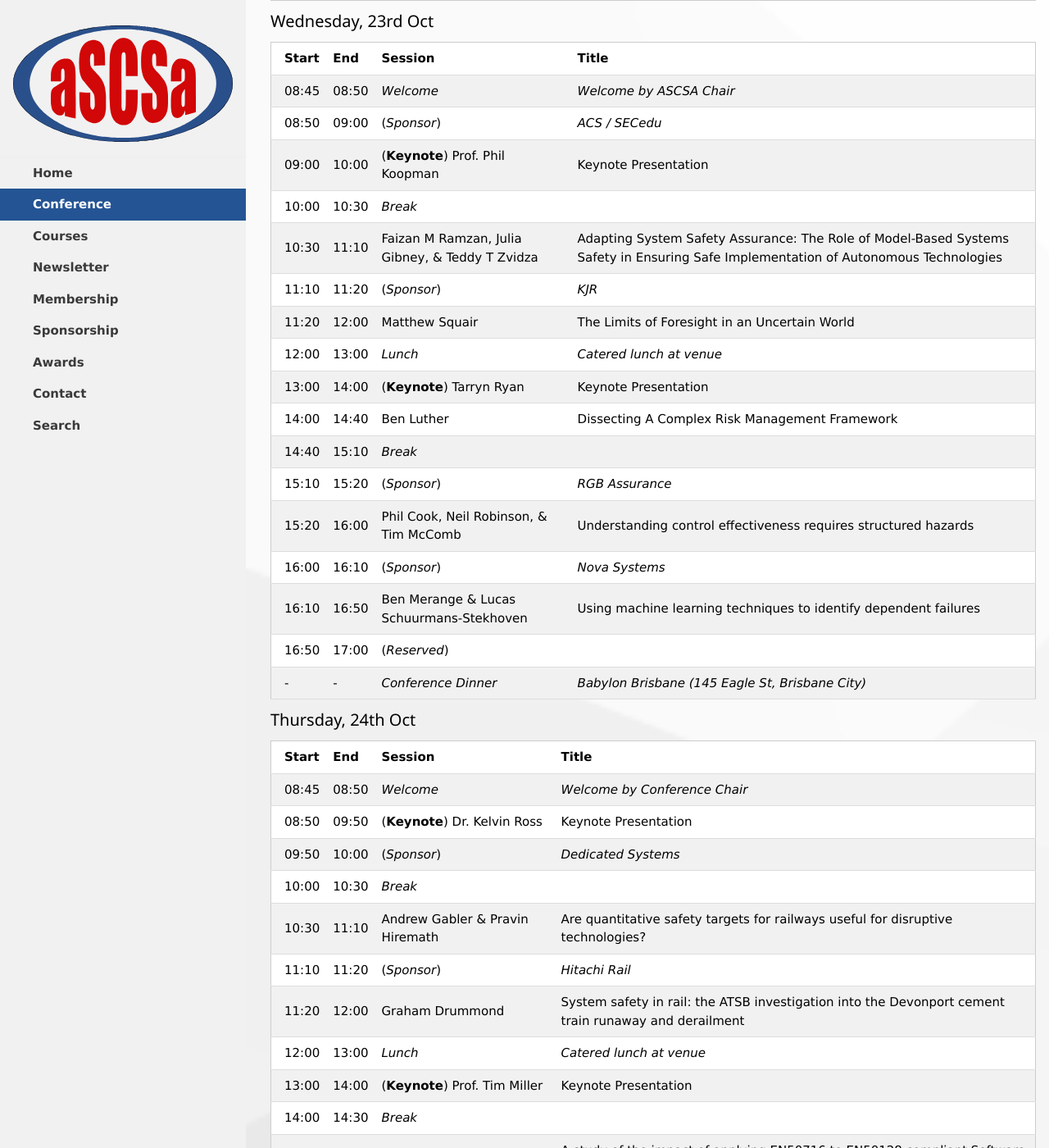
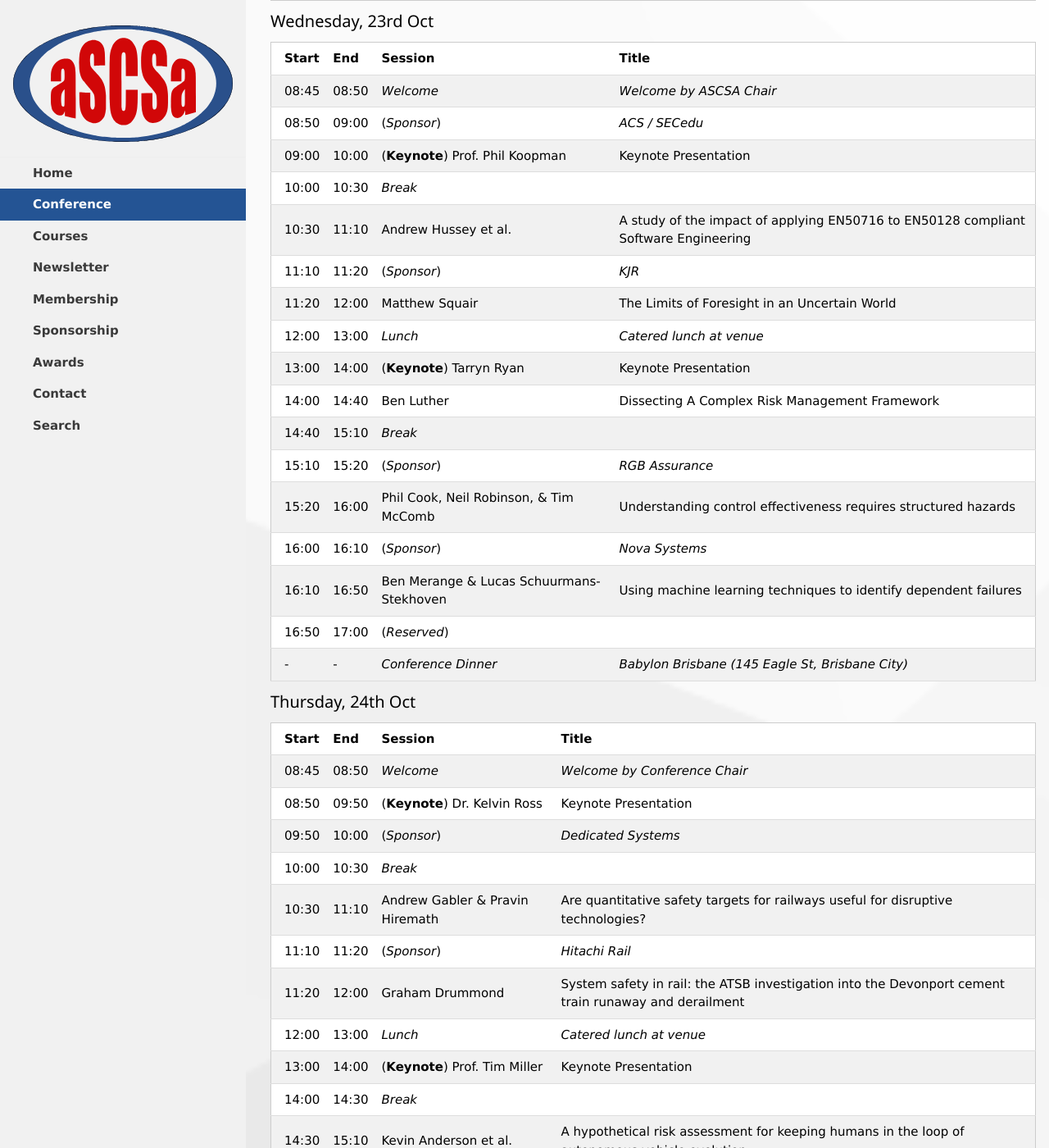
Before and after one commit to aus-safety-critical-systems-assoc/aus-safety-critical-systems-assoc.github.io, a Jekyll site: the page built from _conferences/2024.markdown, in a window 1280 px wide and 1400 px high, scrolled down 3606 px. Shown: the whole window at 82% size. Built offline with Jekyll 4.4.1, drawn with Linux system fonts in a browser that asks for light colours; some of the changed lines change nothing that is shown; some of the changed text lies outside the part shown.

Commit message:
Updated AASC 2024 program on Tim's request.

```diff
--- a/_conferences/2024.markdown
+++ b/_conferences/2024.markdown
@@ -111,7 +111,7 @@
 | 08:50 | 09:00 | (*Sponsor*) | *ACS / SECedu* |
 | 09:00 | 10:00 | (**Keynote**) Prof. Phil Koopman | Keynote Presentation |
 | 10:00 | 10:30 | *Break* | |
-| 10:30 | 11:10 | Faizan M Ramzan, Julia Gibney, & Teddy T Zvidza | Adapting System Safety Assurance: The Role of Model-Based Systems Safety in Ensuring Safe Implementation of Autonomous Technologies |
+| 10:30 | 11:10 | Andrew Hussey et al. | A study of the impact of applying EN50716 to EN50128 compliant Software Engineering |
 | 11:10 | 11:20 | (*Sponsor*) | *KJR* |
 | 11:20 | 12:00 | Matthew Squair | The Limits of Foresight in an Uncertain World |
 | 12:00 | 13:00 | *Lunch* | *Catered lunch at venue* |
@@ -138,9 +138,8 @@
 | 12:00 | 13:00 | *Lunch* | *Catered lunch at venue* |
 | 13:00 | 14:00 | (**Keynote**) Prof. Tim Miller | Keynote Presentation |
 | 14:00 | 14:30 | *Break* | |
-| 14:30 | 15:10 | Andrew Hussey et al. | A study of the impact of applying EN50716 to EN50128 compliant Software Engineering |
-| 15:10 | 15:50 | Kevin Anderson et al. | A hypothetical risk assessment for keeping humans in the loop of autonomous vehicle evolution |
-| 15:50 | 16:00 | *Closing* | *Closing by ASCSA Chair* |
+| 14:30 | 15:10 | Kevin Anderson et al. | A hypothetical risk assessment for keeping humans in the loop of autonomous vehicle evolution |
+| 15:10 | 15:20 | *Closing* | *Closing by ASCSA Chair* |
 
 ## Venues
 
```
